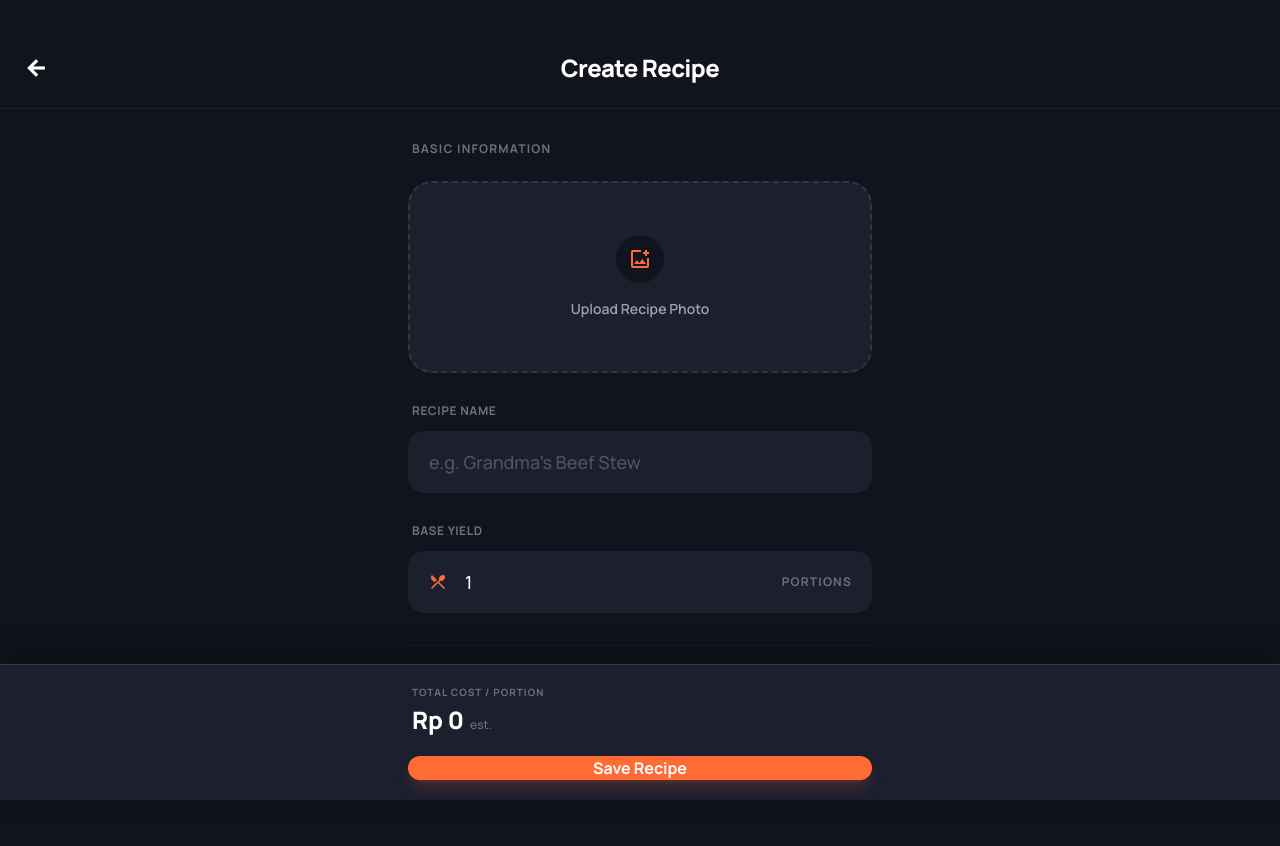
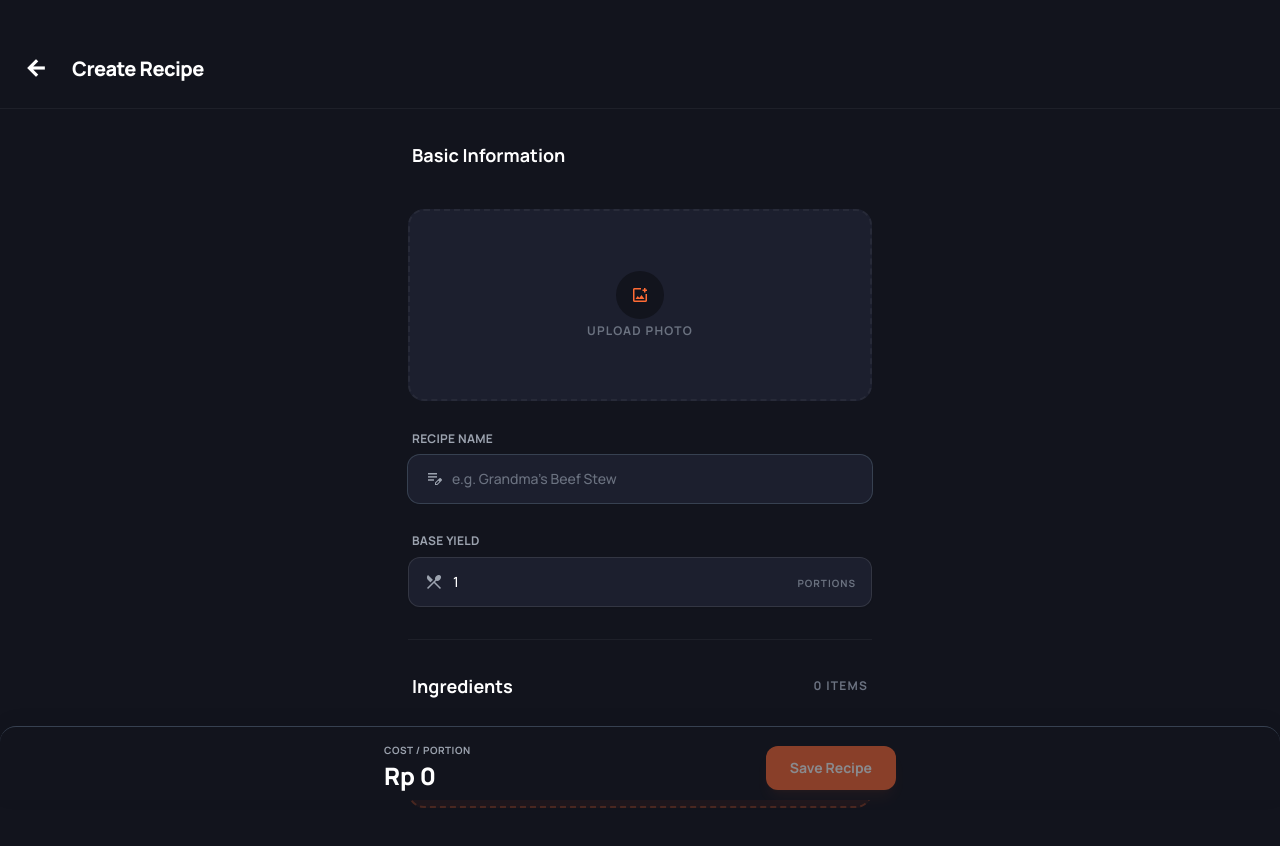
Before and after one commit to Muhibush/food_cost, a React (Vite) app in the folder apps/web/: page /recipes/new in a window 1280 px wide. Shown: the top 846 px of the page. Built offline with nearby package versions, Linux system fonts and the light colour scheme.

Commit message:
refactor: Integrate shared UI components and update styling across recipe and order forms and lists.

```diff
--- a/apps/web/src/components/ui/ActionFooter.tsx
+++ b/apps/web/src/components/ui/ActionFooter.tsx
@@ -23,7 +23,7 @@ export const ActionFooter: React.FC<ActionFooterProps> = ({
 }) => {
     return (
         <div className={cn(
-            "fixed bottom-[72px] left-0 right-0 z-30 bg-white dark:bg-background-dark border-t border-gray-200 dark:border-gray-700 pb-2 pt-4 px-5 shadow-[0_-4px_20px_rgba(0,0,0,0.05)] rounded-t-2xl transform transition-transform",
+            "fixed bottom-0 left-0 right-0 z-30 bg-white dark:bg-background-dark border-t border-gray-200 dark:border-gray-700 pb-safe pt-4 px-5 shadow-[0_-4px_20px_rgba(0,0,0,0.05)] rounded-t-2xl transform transition-transform",
             className
         )}>
             <div className="flex items-center justify-between mb-2 max-w-lg mx-auto w-full">
--- a/apps/web/src/pages/order_entry/view/OrderEntry.tsx
+++ b/apps/web/src/pages/order_entry/view/OrderEntry.tsx
@@ -252,7 +252,7 @@ export const OrderPage: React.FC = () => {
                 </section>
 
                 <ActionFooter
-                    className="bottom-[84px]"
+                    className="bottom-[88px]"
                     summary={{
                         label: "Total Cost Estimation",
                         value: `Rp ${formatCurrency(Math.round(calculatedTotal))}`
--- a/apps/web/src/pages/recipe_form/view/RecipeForm.tsx
+++ b/apps/web/src/pages/recipe_form/view/RecipeForm.tsx
@@ -6,6 +6,11 @@ import { Recipe, RecipeIngredient, Ingredient } from '../../../types';
 import { v4 as uuidv4 } from 'uuid';
 import { formatCurrency } from '../../../utils/format';
 import { IngredientBottomSheet } from '../../../components/ui/IngredientBottomSheet';
+import { Header } from '../../../components/ui/Header';
+import { Input } from '../../../components/ui/Input';
+import { SectionHeader } from '../../../components/ui/SectionHeader';
+import { ActionFooter } from '../../../components/ui/ActionFooter';
+import { Icon } from '../../../components/ui/Icon';
 
 export const RecipeForm: React.FC = () => {
     const navigate = useNavigate();
@@ -77,9 +82,7 @@ export const RecipeForm: React.FC = () => {
         setIsBottomSheetOpen(false);
     };
 
-    const handleSubmit = (e?: React.FormEvent) => {
-        if (e) e.preventDefault();
-
+    const handleSubmit = () => {
         if (!formData.name || formData.yield <= 0) {
             alert('Please fill in basic information correctly.');
             return;
@@ -113,75 +116,72 @@ export const RecipeForm: React.FC = () => {
 
     const costPerPortion = totalCost / (formData.yield || 1);
 
+    const isFormValid =
+        formData.name.trim() !== '' &&
+        formData.yield >= 1 &&
+        formData.ingredients.length > 0 &&
+        formData.ingredients.every(i => i.ingredientId && i.quantity > 0);
+
     return (
         <div className="bg-background-dark font-display text-white min-h-screen flex flex-col pb-safe -mx-5 -mt-4">
-            <header className="sticky top-0 z-50 bg-background-dark px-6 pt-12 pb-5 border-b border-white/5 flex items-center justify-between">
-                <button
-                    onClick={() => navigate(-1)}
-                    className="h-10 w-10 flex items-center justify-center -ml-2 rounded-full text-white hover:bg-white/10 transition-all active:scale-[0.95]"
-                >
-                    <span className="material-symbols-outlined text-2xl font-bold">arrow_back</span>
-                </button>
-                <h1 className="text-2xl font-extrabold text-white absolute left-1/2 -translate-x-1/2 tracking-tight whitespace-nowrap">
-                    {id ? 'Edit Recipe' : 'Create Recipe'}
-                </h1>
-                <div className="w-10"></div>
-            </header>
+            <Header
+                title={id ? 'Edit Recipe' : 'Create Recipe'}
+                showBackButton
+            />
 
             <main className="flex-1 flex flex-col px-6 pt-8 pb-48 max-w-lg mx-auto w-full">
                 <section className="flex flex-col gap-6">
-                    <h2 className="text-xs font-bold text-gray-500 uppercase tracking-widest ml-1">Basic Information</h2>
+                    <SectionHeader title="Basic Information" />
 
                     {/* Photo Upload */}
-                    <div className="w-full h-48 rounded-3xl border-2 border-dashed border-white/10 bg-[#1C1F2E] flex flex-col items-center justify-center gap-3 text-gray-400 cursor-pointer hover:bg-white/5 transition-all relative group overflow-hidden">
+                    <div className="w-full h-48 rounded-2xl border-2 border-dashed border-white/5 bg-surface-dark flex flex-col items-center justify-center gap-3 text-gray-500 cursor-pointer hover:bg-white/5 transition-all relative group overflow-hidden">
                         {formData.image ? (
                             <div className="absolute inset-0 bg-cover bg-center" style={{ backgroundImage: `url(${formData.image})` }} />
                         ) : (
-                            <>
+                            <div className="flex flex-col items-center">
                                 <div className="h-12 w-12 rounded-full bg-background-dark flex items-center justify-center mb-1">
-                                    <span className="material-symbols-outlined text-2xl text-primary">add_photo_alternate</span>
+                                    <Icon name="add_photo_alternate" className="text-primary" />
                                 </div>
-                                <span className="text-sm font-semibold">Upload Recipe Photo</span>
-                            </>
+                                <span className="text-xs font-bold uppercase tracking-widest">Upload Photo</span>
+                            </div>
                         )}
                         <div className="absolute inset-0 bg-black/40 opacity-0 group-hover:opacity-100 flex items-center justify-center transition-all z-10">
-                            <span className="material-symbols-outlined text-white text-3xl">cloud_upload</span>
+                            <Icon name="cloud_upload" className="text-white text-3xl" />
                         </div>
                     </div>
 
                     <div className="space-y-6">
-                        <div className="space-y-2.5">
-                            <label className="text-xs font-bold text-gray-500 uppercase tracking-wider ml-1">Recipe Name</label>
-                            <input
+                        <Input
+                            label="Recipe Name"
                             name="name"
                             value={formData.name}
                             onChange={handleChange}
-                                className="block w-full px-5 py-4 bg-[#1C1F2E] border border-transparent focus:border-primary/50 text-white rounded-2xl outline-none focus:ring-2 focus:ring-primary/20 transition-all text-lg font-medium shadow-sm placeholder-gray-600"
                             placeholder="e.g. Grandma's Beef Stew"
-                                type="text"
+                            icon="edit_note"
                             required
+                            autoComplete="off"
+                            className="ring-1 ring-gray-200 dark:ring-gray-700 border-none focus:ring-2 focus:ring-primary dark:focus:ring-primary focus:border-none"
                         />
-                        </div>
 
-                        <div className="space-y-2.5">
-                            <label className="text-xs font-bold text-gray-500 uppercase tracking-wider ml-1">Base Yield</label>
                         <div className="relative">
-                                <div className="absolute inset-y-0 left-0 pl-5 flex items-center pointer-events-none">
-                                    <span className="material-symbols-outlined text-primary text-xl">restaurant_menu</span>
-                                </div>
-                                <input
+                            <Input
+                                label="Base Yield"
                                 name="yield"
                                 value={formData.yield || ''}
                                 onChange={handleChange}
-                                    className="block w-full pl-14 pr-24 py-4 bg-[#1C1F2E] border border-transparent focus:border-primary/50 text-white rounded-2xl outline-none focus:ring-2 focus:ring-primary/20 transition-all text-lg font-medium shadow-sm"
+                                onBlur={() => {
+                                    if (formData.yield < 1) {
+                                        setFormData(prev => ({ ...prev, yield: 1 }));
+                                    }
+                                }}
                                 placeholder="1"
+                                icon="restaurant_menu"
                                 type="number"
                                 min="1"
                                 required
                             />
-                                <div className="absolute inset-y-0 right-0 pr-5 flex items-center pointer-events-none">
-                                    <span className="text-gray-500 text-xs font-bold tracking-widest uppercase">portions</span>
-                                </div>
+                            <div className="absolute right-4 bottom-3.5 pointer-events-none">
+                                <span className="text-[10px] text-gray-500 font-bold tracking-widest uppercase">portions</span>
                             </div>
                         </div>
                     </div>
@@ -190,51 +190,66 @@ export const RecipeForm: React.FC = () => {
                 <div className="h-px bg-white/5 w-full my-8"></div>
 
                 <section className="flex flex-col gap-5">
-                    <div className="flex items-center justify-between px-1">
-                        <h2 className="text-xs font-bold text-gray-500 uppercase tracking-widest">Ingredients</h2>
-                        <span className="text-xs text-gray-500 font-medium">{formData.ingredients.length} items</span>
-                    </div>
+                    <SectionHeader
+                        title="Ingredients"
+                        rightElement={<span className="text-xs text-gray-500 font-bold uppercase tracking-widest">{formData.ingredients.length} Items</span>}
+                    />
 
                     <div className="flex flex-col gap-4">
                         {formData.ingredients.map((item, index) => (
-                            <div key={index} className="bg-[#1C1F2E] p-5 rounded-3xl border border-white/5 space-y-5 relative active:scale-[0.99] transition-transform">
+                            <div key={index} className="bg-surface-dark p-5 rounded-2xl border border-white/5 space-y-5 relative transition-all">
                                 <button
                                     onClick={() => handleRemoveIngredient(index)}
-                                    className="absolute -top-2 -right-2 bg-[#1C1F2E] border border-white/10 h-8 w-8 rounded-full flex items-center justify-center text-gray-500 hover:text-red-500 hover:border-red-500/30 transition-colors z-10 shadow-lg"
+                                    className="absolute -top-2 -right-2 bg-background-dark border border-white/10 h-8 w-8 rounded-full flex items-center justify-center text-gray-500 hover:text-red-500 hover:border-red-500/30 transition-colors z-10 shadow-lg"
                                 >
-                                    <span className="material-symbols-outlined text-lg font-medium">close</span>
+                                    <Icon name="close" className="text-lg" />
                                 </button>
 
-                                <div className="space-y-2.5">
-                                    <label className="text-[10px] font-bold text-gray-400 capitalize tracking-widest ml-1">Select Ingredient</label>
+                                <div className="space-y-1.5">
+                                    <label className="text-xs font-bold text-gray-500 dark:text-gray-400 uppercase tracking-wide ml-1">Select Ingredient</label>
                                     <div
                                         onClick={() => openIngredientPicker(index)}
-                                        className="block w-full px-5 py-4 bg-[#2A2D3A] border border-transparent focus:border-primary/50 rounded-2xl text-white outline-none focus:ring-2 focus:ring-primary/20 transition-all text-base font-medium cursor-pointer flex items-center justify-between"
+                                        className="block w-full px-5 py-3.5 bg-background-dark border border-white/5 rounded-xl text-white outline-none focus:ring-1 focus:ring-primary transition-all text-sm font-medium cursor-pointer flex items-center justify-between"
                                     >
                                         <span className={item.ingredientId ? "text-white" : "text-gray-500"}>
-                                            {ingredients.find(ing => ing.id === item.ingredientId)?.name || 'Choose an ingredient...'}
+                                            {ingredients.find(ing => ing.id === item.ingredientId)?.name || 'Choose ingredient...'}
                                         </span>
-                                        <span className="material-symbols-outlined text-gray-500 text-xl">expand_more</span>
+                                        <Icon name="expand_more" className="text-gray-500" />
                                     </div>
                                 </div>
 
                                 <div className="flex gap-4 items-end">
-                                    <div className="w-1/3 space-y-2.5">
-                                        <label className="text-[10px] font-bold text-gray-500 uppercase tracking-widest ml-1">Quantity</label>
+                                    <div className="w-1/3 space-y-1.5">
+                                        <label className="text-xs font-bold text-gray-500 uppercase tracking-wide px-1">Qty</label>
+                                        <div className="flex items-center bg-[#05060B] border border-white/10 rounded-xl h-[46px] px-1 focus-within:ring-1 focus-within:ring-primary/50 transition-all">
+                                            <button
+                                                type="button"
+                                                onClick={() => handleIngredientChange(index, 'quantity', Math.max(0, (item.quantity || 0) - 1))}
+                                                className="w-8 h-8 rounded-lg flex items-center justify-center text-gray-400 hover:text-primary active:bg-white/5 transition-colors"
+                                            >
+                                                <span className="material-symbols-outlined text-lg">remove</span>
+                                            </button>
                                             <input
                                                 type="number"
-                                            className="block w-full px-4 py-4 bg-[#2A2D3A] border border-transparent focus:border-primary/50 rounded-2xl text-white outline-none focus:ring-2 focus:ring-primary/20 transition-all text-lg font-bold text-center"
                                                 value={item.quantity || ''}
                                                 onChange={(e) => handleIngredientChange(index, 'quantity', e.target.value)}
                                                 placeholder="0"
-                                            required
+                                                step="any"
                                                 min="0"
-                                            step="any"
+                                                className="flex-1 min-w-0 bg-transparent border-none text-center font-bold text-white focus:ring-0 focus:outline-none text-sm [appearance:textfield] [&::-webkit-outer-spin-button]:appearance-none [&::-webkit-inner-spin-button]:appearance-none"
                                             />
+                                            <button
+                                                type="button"
+                                                onClick={() => handleIngredientChange(index, 'quantity', (item.quantity || 0) + 1)}
+                                                className="w-8 h-8 rounded-lg flex items-center justify-center text-gray-400 hover:text-primary active:bg-white/5 transition-colors"
+                                            >
+                                                <span className="material-symbols-outlined text-lg">add</span>
+                                            </button>
                                         </div>
-                                    <div className="flex-1 space-y-2.5">
-                                        <label className="text-[10px] font-bold text-gray-500 uppercase tracking-widest text-right block mr-1">Cost Estimation</label>
-                                        <div className="w-full px-5 py-4 text-right text-lg font-extrabold text-white bg-[#2A2D3A]/50 rounded-2xl border border-white/5">
+                                    </div>
+                                    <div className="flex-1 space-y-1.5 pb-1">
+                                        <label className="text-xs font-bold text-gray-500 uppercase tracking-wide text-right block mr-1">Estimated Cost</label>
+                                        <div className="text-right text-base font-extrabold text-white px-2">
                                             Rp {formatCurrency(Math.round(ingredientCosts[index]))}
                                         </div>
                                     </div>
@@ -245,39 +260,33 @@ export const RecipeForm: React.FC = () => {
                         <button
                             type="button"
                             onClick={handleAddIngredient}
-                            className="w-full py-5 border border-white/10 bg-[#1C1F2E] rounded-2xl flex items-center justify-center gap-3 text-primary font-bold hover:bg-white/5 transition-all active:scale-[0.98] mt-2 shadow-sm"
+                            className="w-full py-4 border-2 border-dashed border-primary/20 bg-primary/5 rounded-2xl flex items-center justify-center gap-2 text-primary font-bold hover:bg-primary/10 transition-all active:scale-[0.98] mt-2"
                         >
-                            <span className="material-symbols-outlined text-2xl">add_circle</span>
+                            <Icon name="add_circle" className="text-xl" />
                             Add Ingredient
                         </button>
                     </div>
                 </section>
             </main>
 
-            <div className="fixed bottom-0 left-0 right-0 z-30 bg-[#1C1F2E] border-t border-white/10 pb-safe shadow-[0_-8px_30px_rgba(0,0,0,0.4)]">
-                <div className="px-6 py-5 flex flex-col gap-5 max-w-lg mx-auto">
-                    <div className="flex justify-between items-end px-1">
-                        <div>
-                            <span className="text-[10px] text-gray-500 uppercase tracking-widest font-bold block mb-1">Total Cost / Portion</span>
-                            <div className="text-2xl font-black text-white flex items-baseline gap-1.5">
-                                Rp {formatCurrency(Math.round(costPerPortion))}
-                                <span className="text-xs font-medium text-gray-500 lowercase tracking-normal">est.</span>
-                            </div>
-                        </div>
-                    </div>
-                    <button
-                        onClick={() => handleSubmit()}
-                        className="w-full bg-primary hover:bg-primary-dark text-white text-base font-bold py-4.5 px-6 rounded-2xl transition-all shadow-lg shadow-primary/20 flex items-center justify-center gap-2 active:scale-[0.95]"
-                    >
-                        Save Recipe
-                    </button>
-                </div>
-            </div>
+            <ActionFooter
+                className="bottom-0"
+                primaryAction={{
+                    label: id ? 'Update Recipe' : 'Save Recipe',
+                    onClick: handleSubmit,
+                    isDisabled: !isFormValid
+                }}
+                summary={{
+                    label: "Cost / Portion",
+                    value: `Rp ${formatCurrency(Math.round(costPerPortion))}`
+                }}
+            />
 
             <IngredientBottomSheet
                 isOpen={isBottomSheetOpen}
                 onClose={() => setIsBottomSheetOpen(false)}
                 onSelect={handleSelectIngredient}
+                selectedId={activeIngredientIndex !== null ? formData.ingredients[activeIngredientIndex]?.ingredientId : undefined}
             />
         </div>
     );
--- a/apps/web/src/pages/recipe_list/view/RecipesList.tsx
+++ b/apps/web/src/pages/recipe_list/view/RecipesList.tsx
@@ -16,9 +16,9 @@ export const RecipesList: React.FC = () => {
     const { getIngredient } = useIngredientsStore();
     const [search, setSearch] = useState('');
 
-    const filteredRecipes = recipes.filter(rec =>
-        rec.name.toLowerCase().includes(search.toLowerCase())
-    );
+    const filteredRecipes = recipes
+        .filter(rec => rec.name.toLowerCase().includes(search.toLowerCase()))
+        .sort((a, b) => a.name.localeCompare(b.name));
 
     const calculateCost = (recipe: Recipe) => {
         if (recipe.manualCost) return recipe.manualCost;
```
Also changed, not shown: apps/web/src/components/ui/IngredientBottomSheet.tsx (+18 -8 lines), apps/web/src/pages/order_form/view/OrderForm.tsx (+13 -15 lines). Lines whose indentation alone changed are shown as unchanged.
